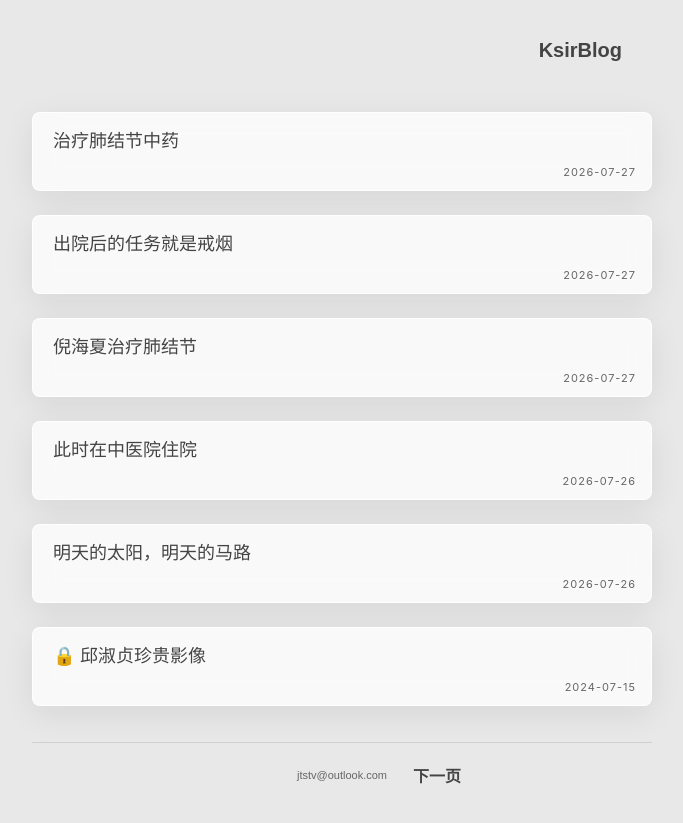
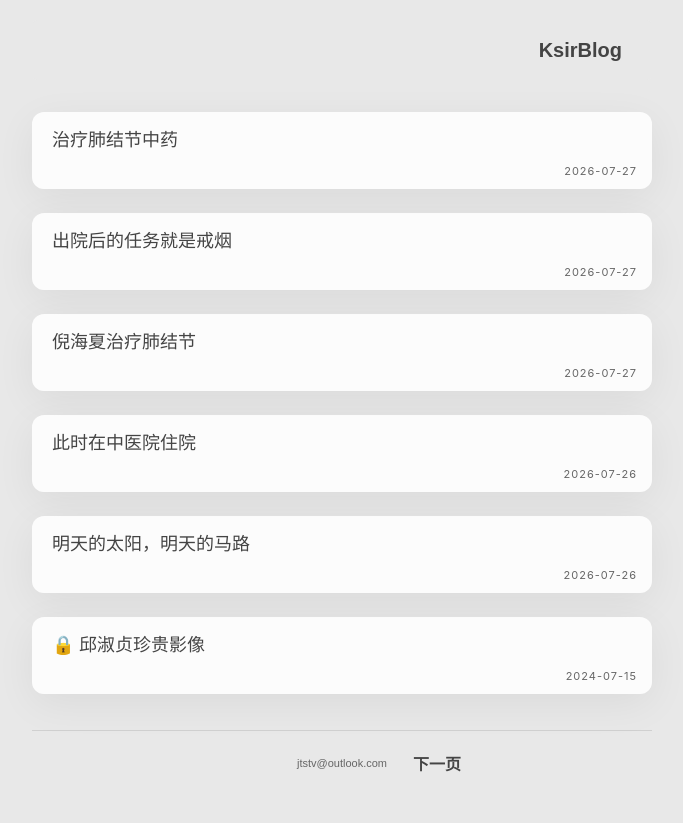
Before and after one commit to JTSTV/Jtstv.github.io, a Jekyll site: the page built from index.html, in a window 1280 px wide. Shown: the top 823 px of the page, without its empty margins (298-981 px from the left). Built offline with Jekyll 4.4.1, drawn with Linux system fonts in a browser that asks for light colours; the list of posts is cut into pages by our own code.

Commit message:
更新 index.html

```diff
--- a/index.html
+++ b/index.html
@@ -47,30 +43,28 @@
             text-align: right;
         }
 
-        /* 文章列表 */
         .post-list { list-style: none; }
         .post-item {
             padding: 12px 0;
             position: relative;
         }
 
-        /* 文章卡片样式：加深背景和不透明度，突出层次感 */
+        /* 核心修改：去除边框，增强阴影模糊度，让边界尽可能柔和 */
         .post-title {
             font-family: "STKaiti", "KaiTi", "楷体", "AR PL UKai CN", serif;
             font-size: 18px;
             line-height: 1.5;
             padding: 15px 20px 35px 20px;
             position: relative;
-            background: rgba(255, 255, 255, 0.75); /* 增加不透明度，让卡片更清晰 */
+            background: rgba(255, 255, 255, 0.85);
             backdrop-filter: blur(12px);
             -webkit-backdrop-filter: blur(12px);
-            border: 1px solid rgba(255, 255, 255, 0.9);
-            box-shadow: 0 8px 32px 0 rgba(0, 0, 0, 0.08); /* 阴影稍微加深，增强立体感 */
-            border-radius: 8px;
+            border: none; /* 去除生硬的边框 */
+            box-shadow: 0 10px 40px 0 rgba(0, 0, 0, 0.06); /* 大幅增加阴影模糊半径，产生柔和晕染感 */
+            border-radius: 12px; /* 稍微增加圆角，配合模糊效果更自然 */
             color: #444;
         }
 
-        /* 文章链接 */
         .post-title a {
             color: #444;
             text-decoration: none;
@@ -100,20 +92,17 @@
             gap: 20px;
             margin-top: 24px;
             padding-top: 20px;
-            border-top: 1px solid #d0d0d0; /* 分割线颜色加深 */
+            border-top: 1px solid #d0d0d0;
             font: 600 16px sans-serif;
         }
 
-        /* 翻页按钮 */
         .pagination a, .pagination span { color: #444; min-width: 60px; text-align: center; }
         .pagination span { color: #aaa; }
 
-        /* 邮箱地址 */
         .contact-email { font: 400 11px sans-serif; }
         .contact-email a { color: #666; }
         .contact-email a:hover { opacity: 0.7; }
 
-        /* 手机端适配 */
         @media (max-width: 600px) {
             .container { padding: 15px 20px; }
             .site-title { font-size: 18px; }
```
Also changed, not shown: other parts of index.html (+0 -6 lines).
